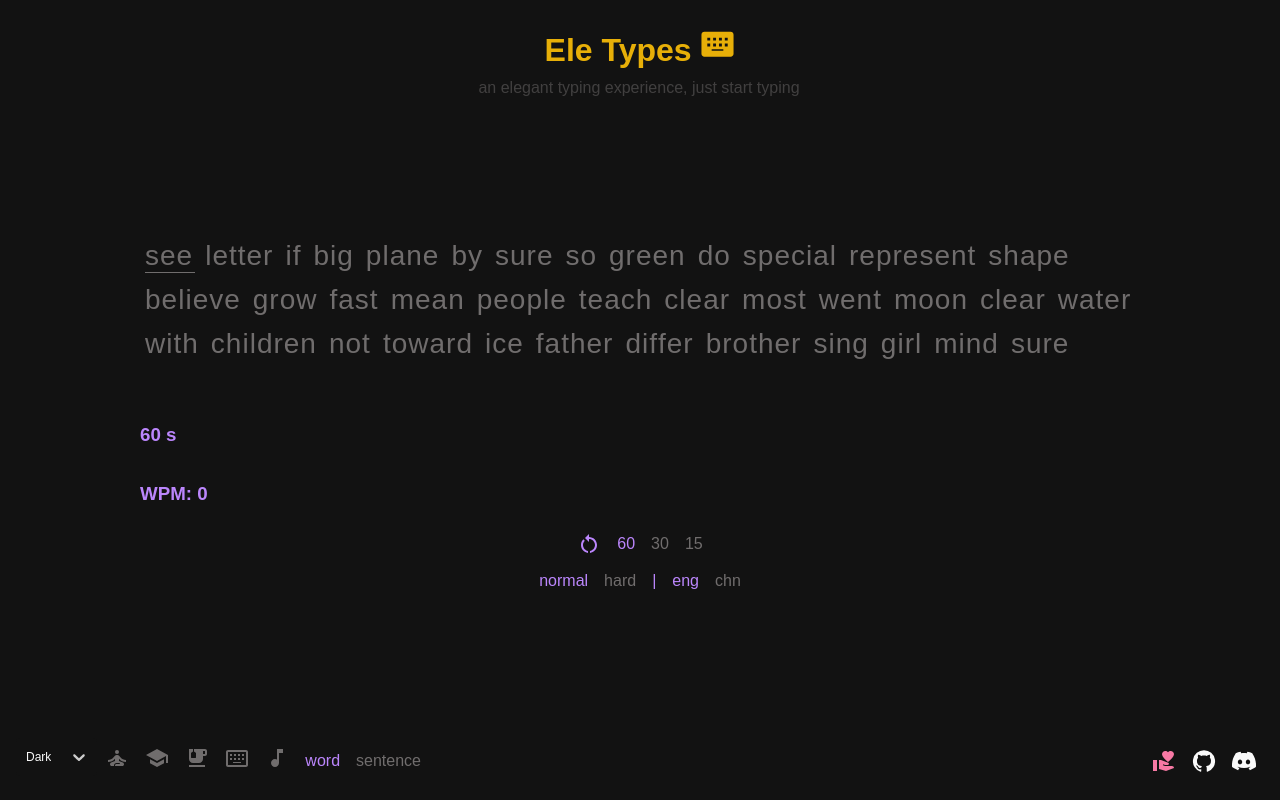
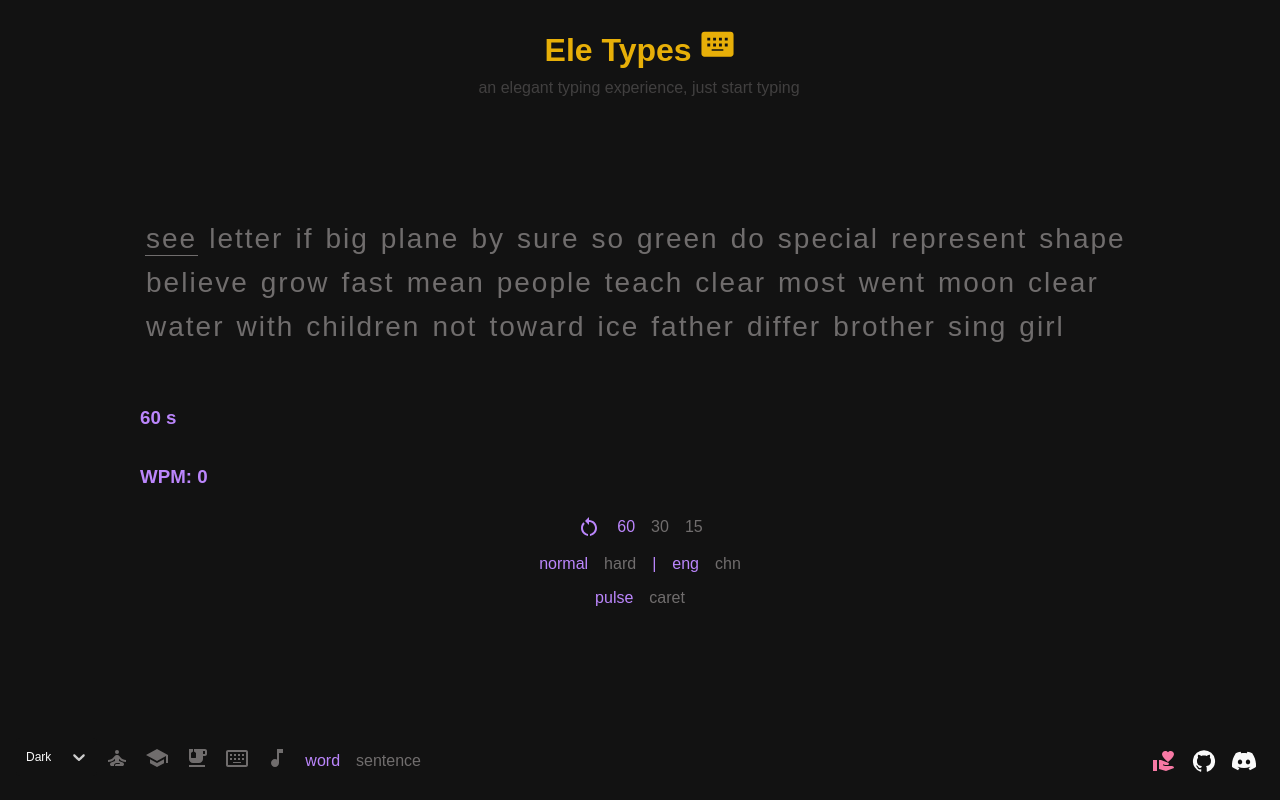
Before and after one commit to ritikakatoch/KeySprints, a React (Create React App) app: page / in a window 1280 px wide. Built offline with nearby package versions, Linux system fonts and the light colour scheme; a web font is replaced by a local one.

Commit message:
feature/add-pacing-caret-mode

```diff
--- a/src/components/features/TypeBox/TypeBox.js
+++ b/src/components/features/TypeBox/TypeBox.js
@@ -13,7 +13,6 @@ import CapsLockSnackbar from "../CapsLockSnackbar";
 import Stats from "./Stats";
 import { Dialog } from "@mui/material";
 import DialogTitle from "@mui/material/DialogTitle";
-
 import {
   DEFAULT_COUNT_DOWN,
   COUNT_DOWN_60,
@@ -30,7 +29,11 @@ import {
   CHINESE_MODE_TOOLTIP_TITLE,
   DEFAULT_DIFFICULTY_TOOLTIP_TITLE_CHINESE,
   HARD_DIFFICULTY_TOOLTIP_TITLE_CHINESE,
-  RESTART_BUTTON_TOOLTIP_TITLE
+  RESTART_BUTTON_TOOLTIP_TITLE,
+  PACING_CARET,
+  PACING_PULSE,
+  PACING_CARET_TOOLTIP,
+  PACING_PULSE_TOOLTIP,
 } from "../../../constants/Constants";
 
 const TypeBox = ({ textInputRef, isFocusedMode, handleInputFocus }) => {
@@ -38,6 +41,12 @@ const TypeBox = ({ textInputRef, isFocusedMode, handleInputFocus }) => {
   const [countDownConstant, setCountDownConstant] = useLocalPersistState(
     DEFAULT_COUNT_DOWN,
     "timer-constant"
+  );
+
+  // local persist pacing style
+  const [pacingStyle, setPacingStyle] = useLocalPersistState(
+    PACING_PULSE,
+    "pacing-style"
   );
 
   // local persist difficulty
@@ -78,7 +87,7 @@ const TypeBox = ({ textInputRef, isFocusedMode, handleInputFocus }) => {
       return wordsGenerator(DEFAULT_WORDS_COUNT, difficulty, ENGLISH_MODE);
     }
     if (language === CHINESE_MODE) {
-      return chineseWordsGenerator(difficulty ,CHINESE_MODE);
+      return chineseWordsGenerator(difficulty, CHINESE_MODE);
     }
   });
 
@@ -133,14 +142,21 @@ const TypeBox = ({ textInputRef, isFocusedMode, handleInputFocus }) => {
   const [currChar, setCurrChar] = useState("");
 
   useEffect(() => {
-    if (currWordIndex === DEFAULT_WORDS_COUNT - 1){
+    if (currWordIndex === DEFAULT_WORDS_COUNT - 1) {
       if (language === ENGLISH_MODE) {
-        const generatedEng =  wordsGenerator(DEFAULT_WORDS_COUNT, difficulty, ENGLISH_MODE);
-        setWordsDict(currentArray => [...currentArray, ...generatedEng]);
+        const generatedEng = wordsGenerator(
+          DEFAULT_WORDS_COUNT,
+          difficulty,
+          ENGLISH_MODE
+        );
+        setWordsDict((currentArray) => [...currentArray, ...generatedEng]);
       }
       if (language === CHINESE_MODE) {
-        const generatedChinese = chineseWordsGenerator(difficulty ,CHINESE_MODE);
-        setWordsDict(currentArray => [...currentArray, ...generatedChinese]);
+        const generatedChinese = chineseWordsGenerator(
+          difficulty,
+          CHINESE_MODE
+        );
+        setWordsDict((currentArray) => [...currentArray, ...generatedChinese]);
       }
     }
     if (
@@ -289,7 +305,7 @@ const TypeBox = ({ textInputRef, isFocusedMode, handleInputFocus }) => {
     }
 
     // disable shift alt ctrl
-    if (keyCode  >= 16 && keyCode <= 18) {
+    if (keyCode >= 16 && keyCode <= 18) {
       e.preventDefault();
       return;
     }
@@ -369,6 +385,13 @@ const TypeBox = ({ textInputRef, isFocusedMode, handleInputFocus }) => {
     }
   };
 
+  const getExtraCharClassName = (i, idx, extra) => {
+    if (currWordIndex === i && idx === extra.length - 1) {
+      return "caret-extra-char-right-error";
+    }
+    return "error-char";
+  };
+
   const getExtraCharsDisplay = (word, i) => {
     let input = inputWordsHistory[i];
     if (!input) {
@@ -383,7 +406,7 @@ const TypeBox = ({ textInputRef, isFocusedMode, handleInputFocus }) => {
       const extra = input.slice(word.length, input.length).split("");
       history[i] = extra.length;
       return extra.map((c, idx) => (
-        <span key={idx} className="error-char">
+        <span key={idx} className={getExtraCharClassName(i, idx, extra)}>
           {c}
         </span>
       ));
@@ -426,12 +449,20 @@ const TypeBox = ({ textInputRef, isFocusedMode, handleInputFocus }) => {
   const getWordClassName = (wordIdx) => {
     if (wordsInCorrect.has(wordIdx)) {
       if (currWordIndex === wordIdx) {
-        return "word error-word active-word";
+        if (pacingStyle === PACING_PULSE) {
+          return "word error-word active-word";
+        } else {
+          return "word error-word active-word-no-pulse";
+        }
       }
       return "word error-word";
     } else {
       if (currWordIndex === wordIdx) {
-        return "word active-word";
+        if (pacingStyle === PACING_PULSE) {
+          return "word active-word";
+        } else {
+          return "word active-word-no-pulse";
+        }
       }
       return "word";
     }
@@ -454,22 +485,57 @@ const TypeBox = ({ textInputRef, isFocusedMode, handleInputFocus }) => {
   const getChineseWordClassName = (wordIdx) => {
     if (wordsInCorrect.has(wordIdx)) {
       if (currWordIndex === wordIdx) {
-        return "chinese-word error-word active-word";
+        if (pacingStyle === PACING_PULSE) {
+          return "chinese-word error-word active-word";
+        } else {
+          return "chinese-word error-word active-word-no-pulse";
+        }
       }
       return "chinese-word error-word";
     } else {
       if (currWordIndex === wordIdx) {
-        return "chinese-word active-word";
+        if (pacingStyle === PACING_PULSE) {
+          return "chinese-word active-word";
+        } else {
+          return "chinese-word active-word-no-pulse";
+        }
       }
       return "chinese-word";
     }
   };
-  const getCharClassName = (wordIdx, charIdx, char) => {
+
+  const getCharClassName = (wordIdx, charIdx, char, word) => {
     const keyString = wordIdx + "." + charIdx;
+    if (
+      pacingStyle === PACING_CARET &&
+      wordIdx === currWordIndex &&
+      charIdx === currCharIndex + 1 &&
+      status !== "finished"
+    ) {
+      return "caret-char-left";
+    }
     if (history[keyString] === true) {
+      if (
+        pacingStyle === PACING_CARET &&
+        wordIdx === currWordIndex &&
+        word.length - 1 === currCharIndex &&
+        charIdx === currCharIndex &&
+        status !== "finished"
+      ) {
+        return "caret-char-right-correct";
+      }
       return "correct-char";
     }
     if (history[keyString] === false) {
+      if (
+        pacingStyle === PACING_CARET &&
+        wordIdx === currWordIndex &&
+        word.length - 1 === currCharIndex &&
+        charIdx === currCharIndex &&
+        status !== "finished"
+      ) {
+        return "caret-char-right-error";
+      }
       return "error-char";
     }
     if (
@@ -497,6 +563,13 @@ const TypeBox = ({ textInputRef, isFocusedMode, handleInputFocus }) => {
 
   const getDifficultyButtonClassName = (buttonDifficulty) => {
     if (difficulty === buttonDifficulty) {
+      return "active-button";
+    }
+    return "inactive-button";
+  };
+
+  const getPacingStyleButtonClassName = (buttonPacingStyle) => {
+    if (pacingStyle === buttonPacingStyle) {
       return "active-button";
     }
     return "inactive-button";
@@ -531,7 +604,7 @@ const TypeBox = ({ textInputRef, isFocusedMode, handleInputFocus }) => {
                 {word.split("").map((char, idx) => (
                   <span
                     key={"word" + idx}
-                    className={getCharClassName(i, idx, char)}
+                    className={getCharClassName(i, idx, char, word)}
                   >
                     {char}
                   </span>
@@ -559,7 +632,7 @@ const TypeBox = ({ textInputRef, isFocusedMode, handleInputFocus }) => {
                   {word.split("").map((char, idx) => (
                     <span
                       key={"word" + idx}
-                      className={getCharClassName(i, idx, char)}
+                      className={getCharClassName(i, idx, char, word)}
                     >
                       {char}
                     </span>
@@ -697,6 +770,36 @@ const TypeBox = ({ textInputRef, isFocusedMode, handleInputFocus }) => {
                 </IconButton>
               </Box>
             )}
+            {menuEnabled && (
+              <Box display="flex" flexDirection="row">
+                <IconButton
+                  onClick={() => {
+                    setPacingStyle(PACING_PULSE);
+                  }}
+                >
+                  <Tooltip title={PACING_PULSE_TOOLTIP}>
+                    <span
+                      className={getPacingStyleButtonClassName(PACING_PULSE)}
+                    >
+                      {PACING_PULSE}
+                    </span>
+                  </Tooltip>
+                </IconButton>
+                <IconButton
+                  onClick={() => {
+                    setPacingStyle(PACING_CARET);
+                  }}
+                >
+                  <Tooltip title={PACING_CARET_TOOLTIP}>
+                    <span
+                      className={getPacingStyleButtonClassName(PACING_CARET)}
+                    >
+                      {PACING_CARET}
+                    </span>
+                  </Tooltip>
+                </IconButton>
+              </Box>
+            )}
           </Grid>
         </div>
       </div>
--- a/src/constants/Constants.js
+++ b/src/constants/Constants.js
@@ -31,10 +31,10 @@ const SUPPORT_TOOLTIP_TITLE =
 const AUTHOR = "author: @Muyang Guo\n";
 const GITHUB_REPO_LINK = "project: @Github\n";
 
-const FOCUS_MODE = "focus mode";
+const FOCUS_MODE = "Focus mode";
 
 const MUSIC_MODE =
-  "spotify player. You will need to login spotify first to use the full feature.";
+  "Spotify player. You will need to login spotify first to use the full feature.";
 const FREE_MODE =
   "Free typing mode\nType any thing, no pressure, it's coffee time! \n ";
 
@@ -55,7 +55,13 @@ const FIFTEEN_SENTENCES_COUNT = 15;
 const ENGLISH_SENTENCE_MODE_TOOLTIP_TITLE = "English Sentence Mode";
 const CHINESE_SENTENCE_MODE_TOOLTIP_TITLE = "Chinese Sentence Mode";
 
-const WORDS_CARD_MODE = "Words Card Mode, learn something in typing!"
+const WORDS_CARD_MODE = "Words Card mode, learn something in typing!"
+
+const PACING_CARET = "caret";
+const PACING_PULSE = "pulse";
+
+const PACING_CARET_TOOLTIP = "type the word with a caret \"|\" , character by character.";
+const PACING_PULSE_TOOLTIP = "type the word with a pulse \"____\", this helps improving wpm and your speed typing pace habit.";
 
 export {
   DEFAULT_WORDS_COUNT,
@@ -97,5 +103,9 @@ export {
   WORDS_CARD_MODE,
   RESTART_BUTTON_TOOLTIP_TITLE_WORDSCARD,
   SELECT_ONE_OR_MORE_CHAPTERS,
-  RECITE_MODE_TITLE
+  RECITE_MODE_TITLE,
+  PACING_CARET,
+  PACING_PULSE,
+  PACING_CARET_TOOLTIP,
+  PACING_PULSE_TOOLTIP
 };
--- a/src/style/global.js
+++ b/src/style/global.js
@@ -178,29 +178,75 @@ export const GlobalStyles = createGlobalStyle`
   }
   .active-word{
     animation: blinkingBackground 2s infinite;
+    border-top: 1px solid transparent;
     border-bottom: 1px solid;
     @keyframes blinkingBackground{
       0%		{ border-bottom-color: ${({ theme }) => theme.stats};}
       25%		{ border-bottom-color: ${({ theme }) => theme.textTypeBox};}
       50%		{ border-bottom-color: ${({ theme }) => theme.stats};}
       75%		{border-bottom-color: ${({ theme }) => theme.textTypeBox};}
-      100%	        {border-bottom-color: ${({ theme }) => theme.stats};}
-    }
+      100%	{border-bottom-color: ${({ theme }) => theme.stats};}
+    };
+    scroll-margin: 4px;
+  }
+  .active-word-no-pulse{
+    border-top: 1px solid transparent;
+    border-bottom: 1px solid transparent;
+    scroll-margin: 4px;
   }
   .error-word{
     border-bottom: 1px solid red;
     scroll-margin: 4px;
   }
   .char{
-    padding-right: 1px;
+    border-left: 1px solid transparent;
+    border-right: 1px solid transparent;
   }
   .correct-char{
+    border-left: 1px solid transparent;
+    border-right: 1px solid transparent;
     color: ${({ theme }) => theme.text};
-    padding-right: 1px;
   }
   .error-char{
+    border-left: 1px solid transparent;
+    border-right: 1px solid transparent;
     color: red;
-    padding-right: 1px;
+  }
+  .caret-char-left{
+    border-left: 1px solid ${({ theme }) => theme.stats};
+    border-right: 1px solid transparent;
+  }
+  .caret-char-left-start{
+    border-left: 1px solid;
+    border-right: 1px solid transparent;
+    animation: blinkingCaretLeft 2s infinite;
+    animation-timing-function: ease;
+    @keyframes blinkingCaretLeft{
+      0%		{ border-left-color: ${({ theme }) => theme.stats};}
+      25%		{ border-left-color: ${({ theme }) => theme.textTypeBox};}
+      50%		{ border-left-color: ${({ theme }) => theme.stats};}
+      75%		{ border-left-color: ${({ theme }) => theme.textTypeBox};}
+      100%	{ border-left-color: ${({ theme }) => theme.stats};}
+    }
+  }
+  .caret-char-right{
+    border-right: 1px solid ${({ theme }) => theme.stats};
+    border-left: 1x solid transparent;
+  }
+  .caret-char-right-correct{
+    color: ${({ theme }) => theme.text};
+    border-right: 1px solid ${({ theme }) => theme.stats};
+    border-left: 1px solid transparent;
+  }
+  .caret-char-right-error{
+    color: red;
+    border-right: 1px solid ${({ theme }) => theme.stats};
+    border-left: 1px solid transparent;
+  }
+  .caret-extra-char-right-error{
+    color: red;
+    border-right: 1px solid ${({ theme }) => theme.stats};
+    border-left: 1px solid transparent;
   }
 
   .hidden-input{
```
Also changed, not shown: src/components/features/Keyboard/DefaultKeyboard.js (+4 -4 lines), src/components/features/TypeBox/Stats.js (+12 -10 lines).
